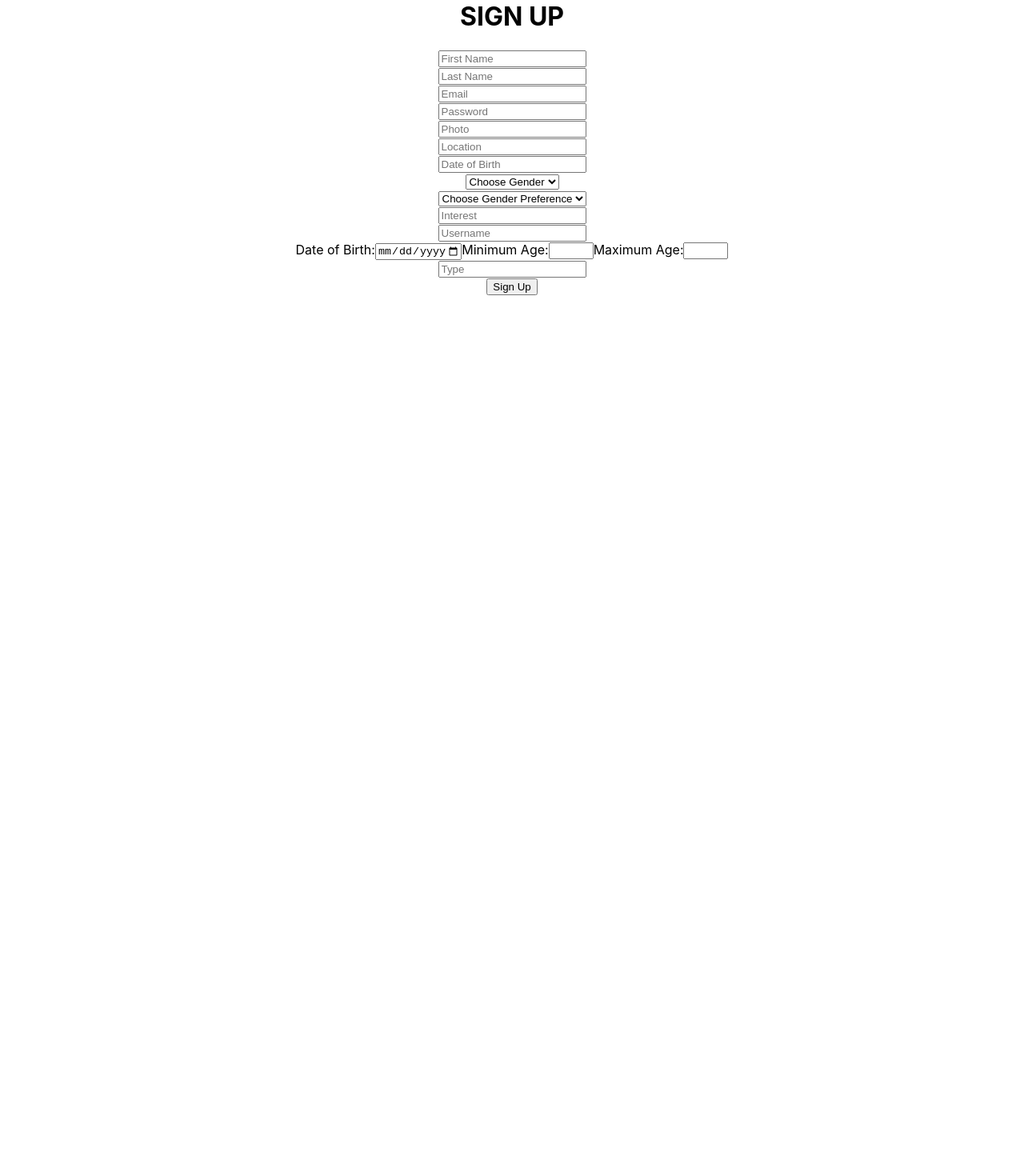
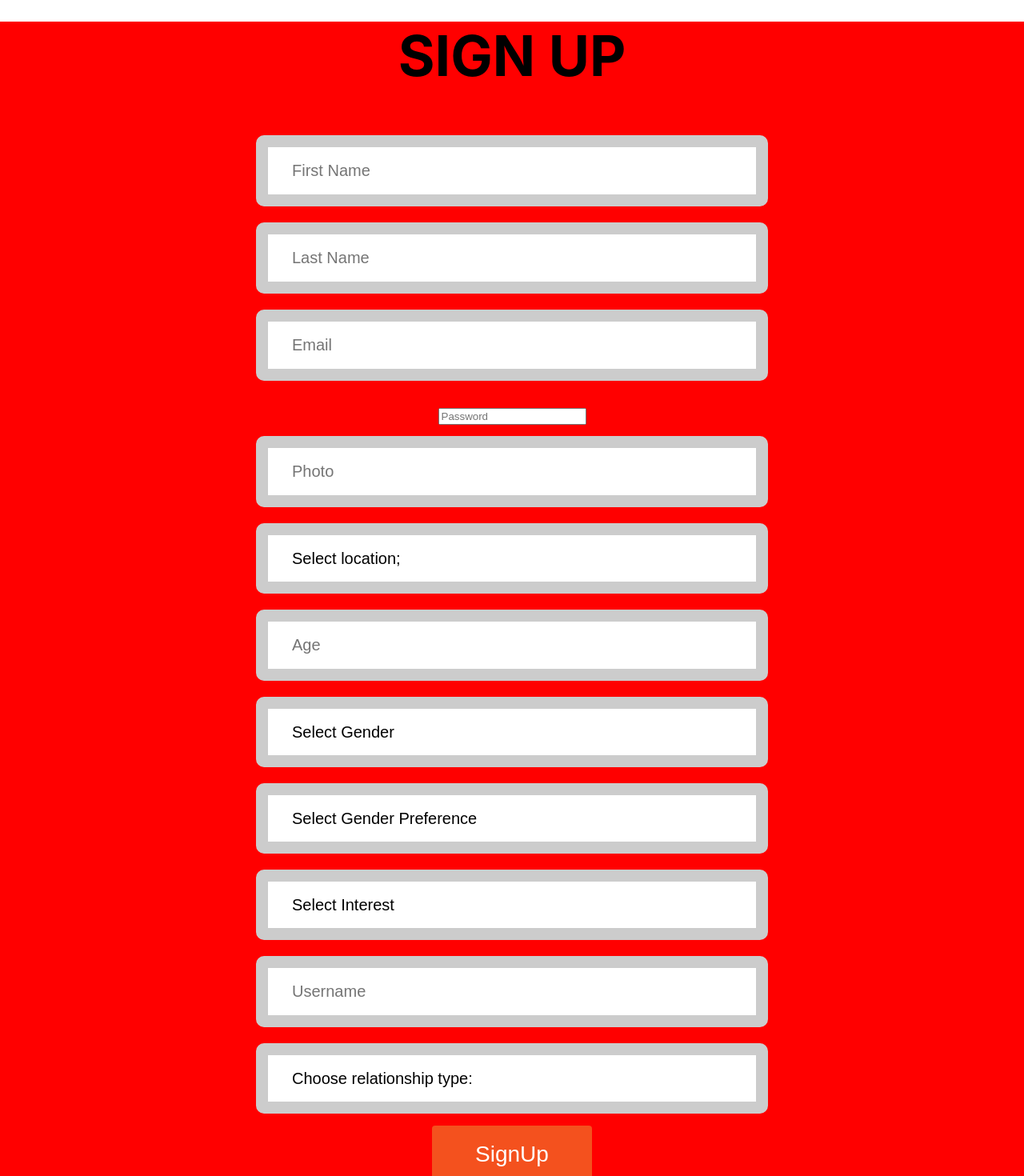
Before and after one commit to calvin-arieri/let-s-connect, a React (Create React App) app: page / in a window 1280 px wide. Shown: the part 20-1490 px from the top of the page at 80% size. Before the commit the page ends 800 px from the top, so only its background shows below. Built offline with nearby package versions, Linux system fonts and the light colour scheme.

Commit message:
created form and styled

```diff
--- a/src/App.css
+++ b/src/App.css
@@ -39,24 +39,109 @@
   color: aliceblue;
 }
 
-.card img {
-  max-height: 756px;
-  max-width:427px;
-  border-radius: 15px;
+.container{
+  background-color: red;
+  padding: 0%;
+  margin: auto;
 }
 
-
-
-
-
-.card-content h3{
-  font-style: oblique;
-  font-size: 60px;
-
+input[type=text],
+select {
+  width: 50%;
+  padding: 18px 30px;
+  margin: 10px 0;
+  display: inline-block;
+  border: 15px solid #ccc;
+  border-radius: 10px;
+  box-sizing: border-box;
 }
 
-.card-content p {
-  font-style: oblique;
-  font-size: 32px;
+.input-space{
+  color: blue;
+}
 
+input[type=submit] {
+  width: 100%;
+  background-color: #4CAF50;
+  color: white;
+  padding: 14px 20px;
+  margin: 8px 0;
+  border: none;
+  border-radius: 4px;
+  cursor: pointer;
 }
+
+input[type=submit]:hover {
+  background-color: #45a049;
+}
+
+input[type=text] {
+font-size: 20px;
+}
+
+ select {
+   appearance: none;
+   outline: 0;
+   background: white;
+   background-image: none;
+   width: 50%;
+   height: 150%;
+   color: black;
+   cursor: pointer;
+   border: 1px solid black;
+   padding: 18px 30px;
+   margin: 10px 0;
+    display: inline-block;
+    border: 15px solid #ccc;
+    border-radius: 10px;
+    box-sizing: border-box;
+    font-size: 20px;
+ }
+ button {
+  display: inline-block;
+  border-radius: 4px;
+  background-color: #f4511e;
+  border: none;
+  color: #FFFFFF;
+  text-align: center;
+  font-size: 28px;
+  padding: 20px;
+  width: 200px;
+  transition: all 0.5s;
+  cursor: pointer;
+  margin: 5px;
+}
+
+ button span {
+  cursor: pointer;
+  display: inline-block;
+  position: relative;
+  transition: 0.5s;
+}
+
+ button span:after {
+  content: '\00bb';
+  position: absolute;
+  opacity: 0;
+  top: 0;
+  right: -20px;
+  transition: 0.5s;
+}
+
+.button:hover span {
+  padding-right: 25px;
+}
+
+.button:hover span:after {
+  opacity: 1;
+  right: 0;
+}
+
+.input-space2{
+  font-size: 40px;
+  width: 100%;
+}
+
+h1{
+  font-size: 70px;
+}
--- a/src/App.js
+++ b/src/App.js
@@ -1,21 +1,26 @@
+import { useState } from 'react';
 import './App.css';
-import Create from './components/SignUp';
+// import Create from './components/SignUp';
+// import ProfilesData from './components/Suggestions';
+import SignUp from './components/SignUp';
+import ProfilesData from './components/Suggestions';
+// import FilterProfiles from "./FilterProfiles";
 
 function App() {
-  //   function handleSignUp() {
-  //   // Add your sign-up logic here
-  //   console.log("User signed up successfully!");
-  // }
-
+  // const[profiles, setProfiles] = useState([]);
+  // const[userName, setUserName] = useState([]);
 //   function handleSignUp() {
+//     const newProfile = profiles.filter(profile => profile.userName !== userName);
+// setProfiles(newProfile);
 //   // Add your sign-up logic here
 //   console.log("User signed up successfully!");
 // }
 
   return (
     <div className="App">
-   <Create />
-   {/* <SignUp handleSignUp={handleSignUp}/> */}
+
+
+   <SignUp />
     </div>
   );
 }
--- /dev/null
+++ b/src/components/FilterProfiles.js
@@ -0,0 +1,51 @@
+// import React from "react";
+// import { useState } from "react";
+
+
+
+// function FilterProfiles () {
+//   const [minAge, setMinAge] = useState(18);
+//   const [maxAge, setMaxAge] = useState(70);
+//   const [location, setLocation] = useState('');
+
+//   const handleMinAgeChange = (event) => {
+//     setMinAge(event.target.value);
+//   };
+
+//   const handleMaxAgeChange = (event) => {
+//     setMaxAge(event.target.value);
+//   };
+
+//   const handleLocationChange = (event) => {
+//     setLocation(event.target.value);
+//   };
+
+//   ProfilesData.profiles.filter(
+//     (profile) =>
+//       profile.location.toLowerCase().includes(location.toLowerCase()) &&
+//       parseInt(profile["d.O.B"].split("-")[2]) >= minAge &&
+//       parseInt(profile["d.O.B"].split("-")[2]) <= maxAge
+//   );
+
+//   return <div>
+
+//       <div>
+//         <label htmlFor="location">Location:</label>
+//         <input type="text" id="location" value={location} onChange={handleLocationChange} />
+//       </div>
+//       <div>
+//         <label htmlFor="minAge">Min Age:</label>
+//         <input type="range" id="minAge" min="18" max="70" value={minAge} onChange={handleMinAgeChange} />
+//         {minAge}
+//       </div>
+//       <div>
+//         <label htmlFor="maxAge">Max Age:</label>
+//         <input type="range" id="maxAge" min="18" max="70" value={maxAge} onChange={handleMaxAgeChange} />
+//         {maxAge}
+//       </div>
+//     </div>
+
+// }
+
+
+// export default FilterProfiles;
--- a/src/components/SignUp.js
+++ b/src/components/SignUp.js
@@ -1,10 +1,10 @@
 import { useState, useRef } from "react";
 
-function SignUp({handleSignUp}) {
+function SignUp() {
   const [formState, setFormState] = useState({
     fname: "",
     lname: "",
-    dateOfBirth: "",
+    age: "",
     location: "",
     interest: "",
     photo: "",
@@ -15,9 +15,9 @@ function SignUp({handleSignUp}) {
     password: "",
   });
 
-  const interestRef = useRef();
+  // const interestRef = useRef();
   const userNameRef = useRef();
-  const typeRef = useRef();
+  // const typeRef = useRef();
 
   const handleChange = (event) => {
     const { name, value } = event.target;
@@ -25,7 +25,8 @@ function SignUp({handleSignUp}) {
   };
 
   const handleInterestChange = (event) => {
-    setFormState((prevState) => ({ ...prevState, interest: interestRef.current.value }));
+    const { interest, value } = event.target;
+    setFormState((prevState) => ({ ...prevState, [interest]: value }));
   };
 
   const handleUserNameChange = (event) => {
@@ -33,7 +34,8 @@ function SignUp({handleSignUp}) {
   };
 
   const handleTypeChange = (event) => {
-    setFormState((prevState) => ({ ...prevState, type: typeRef.current.value }));
+    const { type, value } = event.target;
+    setFormState((prevState) => ({ ...prevState, [type]: value }));
   };
 
   const handleSubmit = (event) => {
@@ -43,6 +45,7 @@ function SignUp({handleSignUp}) {
   fetch("https://lets-connect-bryn.onrender.com/profiles")
     .then((response) => response.json())
     .then((data) => {
+      console.log(data);
       const existingUser = data.profiles.find (
         (profile) =>
           profile.email === formState.email || profile.userName === formState.userName
@@ -56,7 +59,7 @@ function SignUp({handleSignUp}) {
       const newProfile = {
         fName: formState.fname,
         lname: formState.lname,
-        "d.O.B": formState.dateOfBirth,
+        age: formState.age,
         location: formState.location,
         interest: formState.interest,
         photo: formState.photo,
@@ -96,7 +99,7 @@ function SignUp({handleSignUp}) {
       <div className="container">
         <h1>SIGN UP</h1>
 
-        <form onSubmit={handleSubmit}>
+        <form>
           <div className="input-space">
             <input
               placeholder="First Name"
@@ -124,7 +127,7 @@ function SignUp({handleSignUp}) {
               onChange={handleChange}
             />
           </div>
-          <div className="input-space">
+          <div className="input-space2">
             <input
               placeholder="Password"
               type="password"
@@ -143,45 +146,48 @@ function SignUp({handleSignUp}) {
             />
           </div>
           <div className="input-space">
+            <select name="location" value={formState.location} onChange={handleChange}>
+              <option value="">Select location;</option>
+            <option value="NAIROBI">NAIROBI</option>
+            <option value="KISUMU">KISUMU</option>
+            <option value="ELDORET">ELDORET</option>
+            <option value="MOMBASA">MOMBASA</option>
+          </select>
+        </div>
+          <div className="input-space">
             <input
-              placeholder="Location"
+              placeholder="Age"
               type="text"
-              name="location"
-              value={formState.location}
+              name="age"
+              value={formState.age}
               onChange={handleChange}
             />
           </div>
-          <div className="input-space">
-            <input
-              placeholder="Date of Birth"
-              type="text"
-              name="dateOfBirth"
-              value={formState.dateOfBirth}
-              onChange={handleChange}
-            />
-          </div>
-          <div className="input-space">
+          <div className="input-space1">
             <select name="gender" value={formState.gender} onChange={handleChange}>
-              <option value="">Choose Gender</option>
+              <option value="">Select Gender</option>
             <option value="male">Male</option>
             <option value="female">Female</option>
           </select>
         </div>
-          <div className="input-space">
-            <select name="  Prefgender" value={formState.Prefgender} onChange={handleChange}>
-              <option value="">Choose Gender Preference</option>
+          <div className="input-space1">
+            <select name="Prefgender" value={formState.Prefgender} onChange={handleChange}>
+              <option value="">Select Gender Preference</option>
             <option value="male">Male</option>
             <option value="female">Female</option>
-              <option value="both">both</option>
+              <option value="both">Both</option>
           </select>
         </div>
-        <div className="input-space">
-          <input
-            placeholder="Interest"
-            type="text"
-            ref={interestRef}
-            onChange={handleInterestChange}
-          />
+        <div className="input-space1">
+            <select name="Interest" value={formState.interest} onChange={handleInterestChange}>
+            <option value="" className="SELECT">Select Interest</option>
+            <option value="SPORTS">SPORTS</option>
+            <option value="COOKING">COOKING</option>
+            <option value="READING">READING</option>
+            <option value="MOVIES">MOVIES</option>
+            <option value="GAMING">GAMING</option>
+            <option value="PARTYING">PARTYING</option>
+          </select>
         </div>
         <div className="input-space">
           <input
@@ -191,30 +197,29 @@ function SignUp({handleSignUp}) {
             onChange={handleUserNameChange}
           />
         </div>
-        <div>
+        {/* <div>
                   <label for="dob">Date of Birth:</label>
   <input type="date" id="dob" name="dob" max="2005-05-02" min="1953-05-02" required />
 
-
-
+</div>
+<div>
   <label for="min_age">Minimum Age:</label>
   <input type="number" id="min_age" name="min_age" min="18" max="70" required />
-
-
+  </div>
+<div>
   <label for="max_age">Maximum Age:</label>
   <input type="number" id="max_age" name="max_age" min="18" max="70" required />
+  </div> */}
 
-        </div>
-        <div className="input-space">
-          <input
-            placeholder="Type"
-            type="text"
-            ref={typeRef}
-            onChange={handleTypeChange}
-          />
+         <div className="input-space1">
+            <select name="Type" value={formState.type} onChange={handleTypeChange}>
+              <option value="">Choose relationship type:</option>
+            <option value="long-term">long-term</option>
+            <option value="short-term">short-term</option>
+          </select>
         </div>
 
-        <button onClick={handleSubmit}>Sign Up</button>
+        <button onClick={handleSubmit}><span>SignUp</span></button>
         </form>
 
 
@@ -236,6 +241,7 @@ export default SignUp;
 //     const[password, setPassword] = useState('')
 
 //     const handleSubmit = () => {
+
 //         e.preventDefault()
 
 //         console.log(email, password);
--- /dev/null
+++ b/src/components/Suggestions.js
@@ -0,0 +1,75 @@
+import React, { useState } from "react";
+
+const ProfilesData = {
+  "profiles": [
+    {
+      "fName": "calvin",
+      "lname": "Arieri",
+      "d.O.B": "02-05-2004",
+      "location": "Nairobi",
+      "interest": "Gaming",
+      "minAge": 18,
+      "maxAge": 25,
+      "photo": "",
+      "userName": "calvin_arieri",
+      "gender": "male",
+      "pGender": "female",
+      "type": "Long-term",
+      "email": "morebucalvin@gmail",
+      "password": "************",
+      "id": 1
+    }
+
+  ]
+};
+
+const FilterProfiles = () => {
+  const [minAge, setMinAge] = useState(18);
+  const [maxAge, setMaxAge] = useState(70);
+  const [location, setLocation] = useState('');
+
+  const handleMinAgeChange = (event) => {
+    setMinAge(event.target.value);
+  };
+
+  const handleMaxAgeChange = (event) => {
+    setMaxAge(event.target.value);
+  };
+
+  const handleLocationChange = (event) => {
+    setLocation(event.target.value);
+  };
+
+  const filteredProfiles = ProfilesData.profiles.filter(
+    (profile) =>
+      profile.location.toLowerCase().includes(location.toLowerCase()) &&
+      parseInt(profile["d.O.B"].split("-")[2]) >= minAge &&
+      parseInt(profile["d.O.B"].split("-")[2]) <= maxAge
+  );
+
+  return (
+    <div>
+      <div>
+        <label htmlFor="location">Location:</label>
+        <input type="text" id="location" value={location} onChange={handleLocationChange} />
+      </div>
+      <div>
+        <label htmlFor="minAge">Min Age:</label>
+        <input type="range" id="minAge" min="18" max="70" value={minAge} onChange={handleMinAgeChange} />
+        {minAge}
+      </div>
+      <div>
+        <label htmlFor="maxAge">Max Age:</label>
+        <input type="range" id="maxAge" min="18" max="70" value={maxAge} onChange={handleMaxAgeChange} />
+        {maxAge}
+        </div>
+
+        </div>
+
+
+        );
+
+  };
+
+
+  export default ProfilesData;
```
